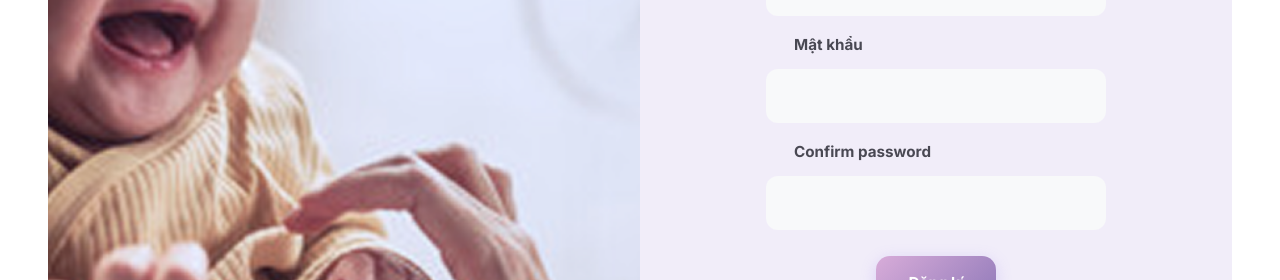
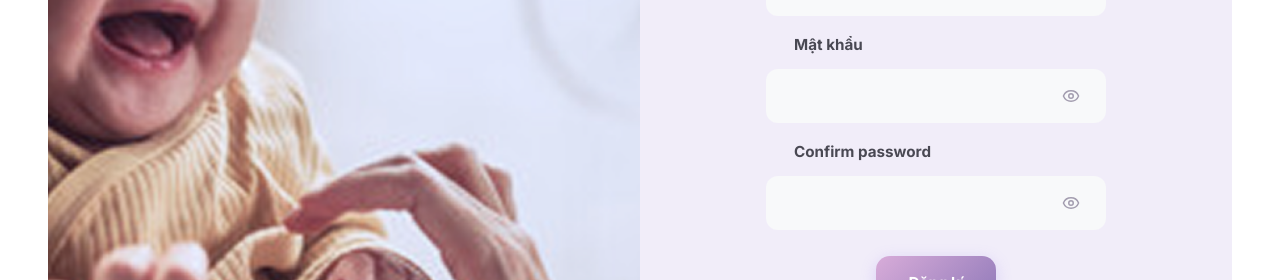
Before and after one commit to Vu-p/mommate-exe, a React (Vite) app in the folder front-end/: page /auth in a window 1280 px wide. Shown: the part 507-787 px from the top of the page. Built offline with nearby package versions, Linux system fonts and the light colour scheme; no server answers.

Commit message:
feat: add password visibility toggle to Login and SignUp forms

```diff
--- a/front-end/src/components/auth/LoginForm.tsx
+++ b/front-end/src/components/auth/LoginForm.tsx
@@ -1,6 +1,7 @@
 import { useState } from 'react';
 import { motion } from 'framer-motion';
 import { useNavigate } from 'react-router-dom';
+import { Eye, EyeOff } from 'lucide-react';
 import Input from '../common/Input.js';
 import './LoginForm.css';
 import { useAuth } from '../../context/AuthContext.js';
@@ -16,6 +17,7 @@ const LoginForm = ({ onToggle }: LoginFormProps) => {
   const [error, setError] = useState('');
   const [notice, setNotice] = useState('');
   const [isSubmitting, setIsSubmitting] = useState(false);
+  const [showPassword, setShowPassword] = useState(false);
   const { login } = useAuth();
   const navigate = useNavigate();
 
@@ -65,10 +67,21 @@ const LoginForm = ({ onToggle }: LoginFormProps) => {
         />
         <Input
           label="Mật khẩu"
-          type="password"
+          type={showPassword ? 'text' : 'password'}
           value={password}
           onChange={(e) => setPassword(e.target.value)}
           required
+          endAdornment={
+            <button
+              type="button"
+              className="input-icon-button"
+              onClick={() => setShowPassword((value) => !value)}
+              aria-label={showPassword ? 'Ẩn mật khẩu' : 'Hiện mật khẩu'}
+              title={showPassword ? 'Ẩn mật khẩu' : 'Hiện mật khẩu'}
+            >
+              {showPassword ? <EyeOff size={18} /> : <Eye size={18} />}
+            </button>
+          }
         />
 
         <div className="form-options">
--- a/front-end/src/components/auth/SignUpForm.tsx
+++ b/front-end/src/components/auth/SignUpForm.tsx
@@ -1,6 +1,7 @@
 import { useState } from 'react';
 import { motion } from 'framer-motion';
 import { useNavigate } from 'react-router-dom';
+import { Eye, EyeOff } from 'lucide-react';
 import Input from '../common/Input.js';
 import './SignUpForm.css';
 import { useAuth } from '../../context/AuthContext.js';
@@ -18,6 +19,8 @@ const SignUpForm = ({ onToggle }: SignUpFormProps) => {
   const [confirmPassword, setConfirmPassword] = useState('');
   const [error, setError] = useState('');
   const [isSubmitting, setIsSubmitting] = useState(false);
+  const [showPassword, setShowPassword] = useState(false);
+  const [showConfirmPassword, setShowConfirmPassword] = useState(false);
   const { login } = useAuth();
   const navigate = useNavigate();
 
@@ -78,17 +81,39 @@ const SignUpForm = ({ onToggle }: SignUpFormProps) => {
         />
         <Input
           label="Mật khẩu"
-          type="password"
+          type={showPassword ? 'text' : 'password'}
           value={password}
           onChange={(e) => setPassword(e.target.value)}
           required
+          endAdornment={
+            <button
+              type="button"
+              className="input-icon-button"
+              onClick={() => setShowPassword((value) => !value)}
+              aria-label={showPassword ? 'Ẩn mật khẩu' : 'Hiện mật khẩu'}
+              title={showPassword ? 'Ẩn mật khẩu' : 'Hiện mật khẩu'}
+            >
+              {showPassword ? <EyeOff size={18} /> : <Eye size={18} />}
+            </button>
+          }
         />
         <Input
           label="Confirm password"
-          type="password"
+          type={showConfirmPassword ? 'text' : 'password'}
           value={confirmPassword}
           onChange={(e) => setConfirmPassword(e.target.value)}
           required
+          endAdornment={
+            <button
+              type="button"
+              className="input-icon-button"
+              onClick={() => setShowConfirmPassword((value) => !value)}
+              aria-label={showConfirmPassword ? 'Ẩn mật khẩu xác nhận' : 'Hiện mật khẩu xác nhận'}
+              title={showConfirmPassword ? 'Ẩn mật khẩu xác nhận' : 'Hiện mật khẩu xác nhận'}
+            >
+              {showConfirmPassword ? <EyeOff size={18} /> : <Eye size={18} />}
+            </button>
+          }
         />
 
         <div className="auth-submit-row">
--- a/front-end/src/components/common/Input.css
+++ b/front-end/src/components/common/Input.css
@@ -13,6 +13,11 @@
   padding-left: 28px;
 }
 
+.input-control-wrapper {
+  position: relative;
+  width: 100%;
+}
+
 .input-control {
   min-height: 54px;
   padding: 0 28px;
@@ -26,6 +31,41 @@
   box-shadow: none;
 }
 
+.input-control.has-end-adornment {
+  padding-right: 58px;
+}
+
+.input-end-adornment {
+  position: absolute;
+  top: 50%;
+  right: 18px;
+  transform: translateY(-50%);
+  display: flex;
+  align-items: center;
+}
+
+.input-icon-button {
+  display: inline-flex;
+  align-items: center;
+  justify-content: center;
+  width: 34px;
+  height: 34px;
+  padding: 0;
+  border: 0;
+  border-radius: 50%;
+  background: transparent;
+  color: var(--text-light);
+  cursor: pointer;
+  transition: color var(--transition-fast), background-color var(--transition-fast);
+}
+
+.input-icon-button:hover,
+.input-icon-button:focus-visible {
+  color: var(--primary);
+  background-color: rgba(201, 155, 211, 0.12);
+  outline: none;
+}
+
 .input-control:focus {
   outline: none;
   background: var(--white);
--- a/front-end/src/components/common/Input.tsx
+++ b/front-end/src/components/common/Input.tsx
@@ -1,20 +1,24 @@
-import { InputHTMLAttributes } from 'react';
+import { InputHTMLAttributes, ReactNode } from 'react';
 import './Input.css';
 
 interface InputProps extends InputHTMLAttributes<HTMLInputElement> {
   label?: string;
+  endAdornment?: ReactNode;
 }
 
-const Input = ({ label, type = 'text', placeholder, ...props }: InputProps) => {
+const Input = ({ label, type = 'text', placeholder, endAdornment, ...props }: InputProps) => {
   return (
     <div className="input-field">
       {label && <label className="input-label">{label}</label>}
-      <input
-        type={type}
-        placeholder={placeholder}
-        className="input-control"
-        {...props}
-      />
+      <div className="input-control-wrapper">
+        <input
+          type={type}
+          placeholder={placeholder}
+          className={`input-control${endAdornment ? ' has-end-adornment' : ''}`}
+          {...props}
+        />
+        {endAdornment && <div className="input-end-adornment">{endAdornment}</div>}
+      </div>
     </div>
   );
 };
```
